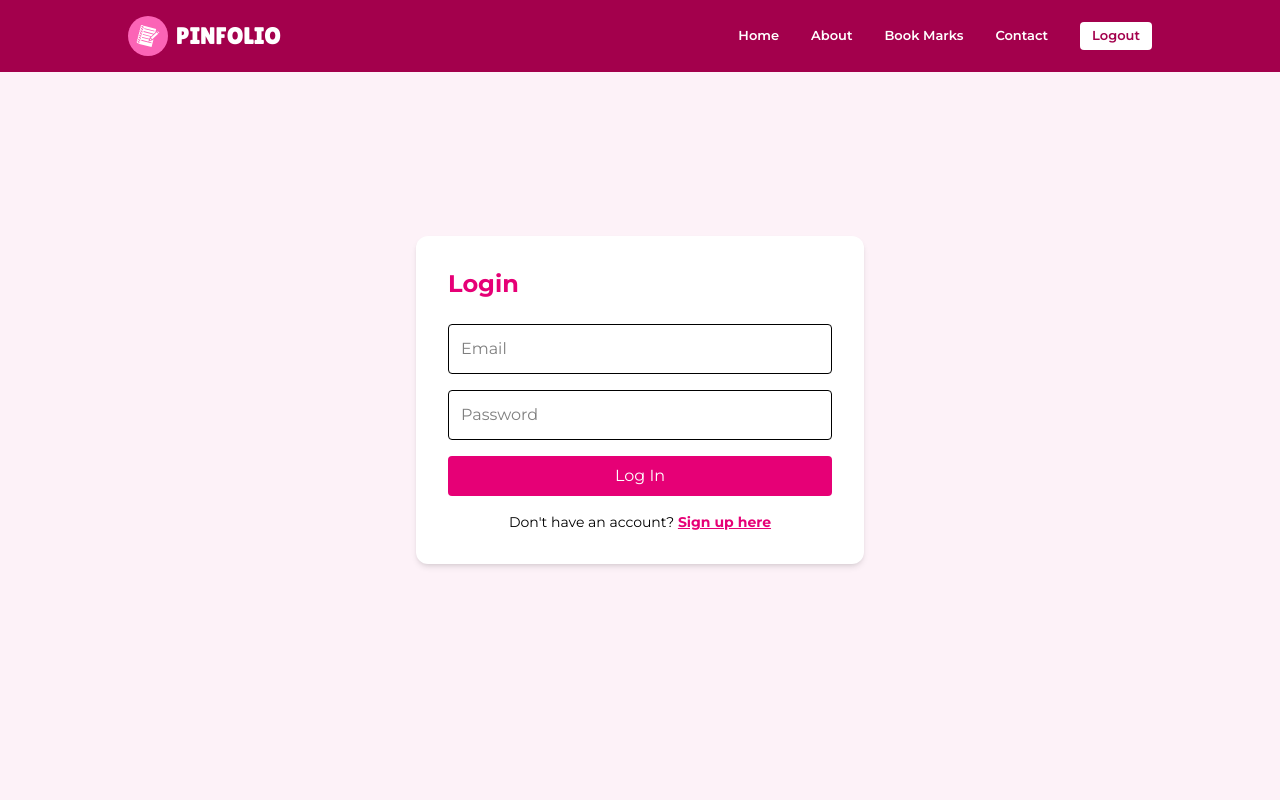
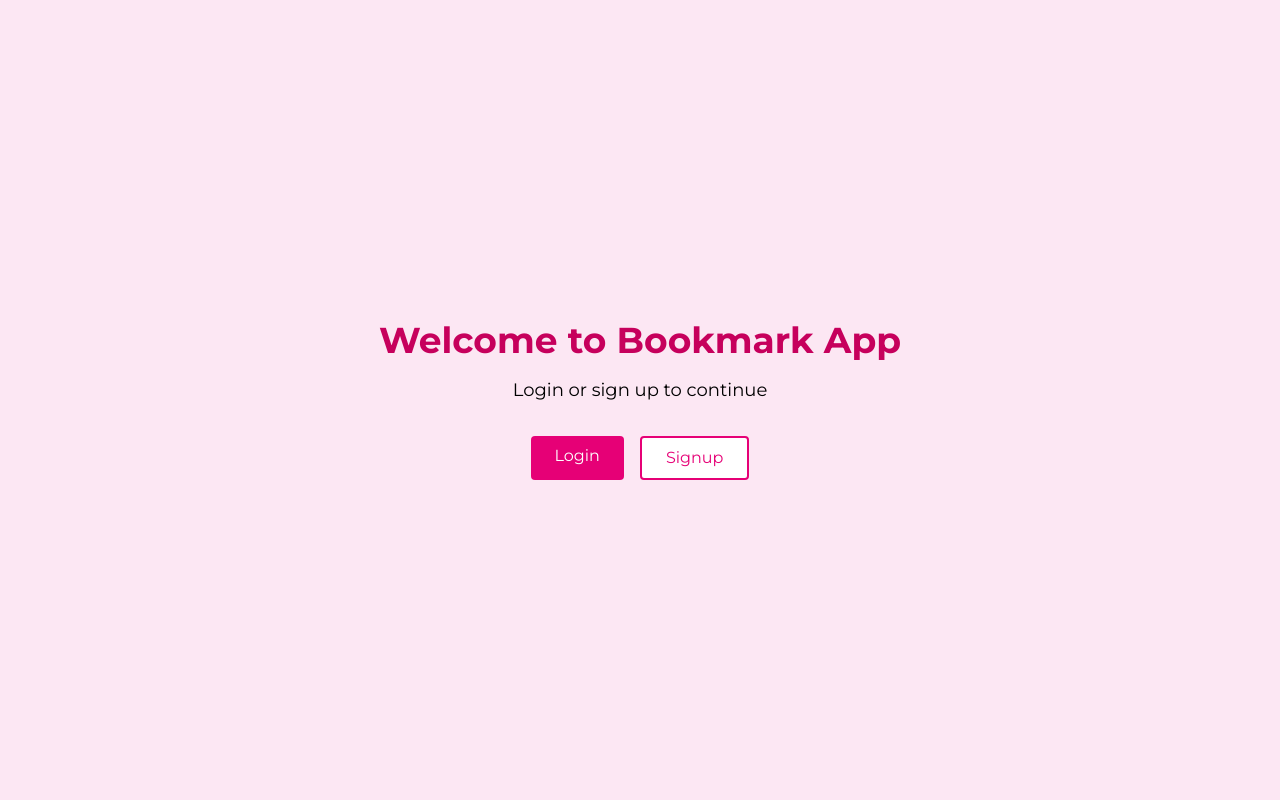
Before and after one commit to yehaniharshika/pinfolio-bookmark-app, a Next.js app in the folder bookmark-frontend/: page / in a window 1280 px wide. Shown: the top 800 px of the page. Built offline with nearby package versions, Linux system fonts and the light colour scheme; a web font is replaced by a local one.

Commit message:
developed page routing in frontend

```diff
--- a/bookmark-frontend/src/components/Home/Navbar/Navbar.tsx
+++ b/bookmark-frontend/src/app/home/Navbar/Navbar.tsx
@@ -19,11 +19,11 @@ const Navbar = () => {
   }, []);
 
   const navLinks = [
-    { name: "Home", href: "#" },
-    { name: "About", href: "#about" },
-    { name: "Book Marks", href: "#bookmarks" },
-    { name: "Contact", href: "#contact" },
-  ];
+  { name: "Home", href: "/home" }, // change this
+  { name: "About", href: "#about" }, // this stays if you're scrolling
+  { name: "Book Marks", href: "#bookmarks" },
+  { name: "Contact", href: "#contact" },
+];
 
   const handleLogout = () => {
     // TODO: Add logout logic here (e.g., clear auth tokens, redirect)
@@ -44,7 +44,7 @@ const Navbar = () => {
             <GiNotebook className="w-6 h-6 text-white" />
           </div>
           <a
-            href="#"
+            href="/home"
             className={`text-xl md:text-2xl text-white uppercase font-bold ${lilitaOne.className}`}
           >
             Pinfolio
--- a/bookmark-frontend/src/components/Home/Home.tsx
+++ b/bookmark-frontend/src/app/home/page.tsx
@@ -2,7 +2,7 @@ import React from 'react'
 import Hero from './Hero/Hero'
 import About from './About/About'
 import BookMark from './BookMark/BookMark'
-import Footer from '../Footer/Footer'
+import Footer from '../../components/Footer/Footer'
 import Navbar from './Navbar/Navbar'
 
 const Home = () => {
@@ -12,7 +12,7 @@ const Home = () => {
       <Hero/>
       <About/>
       <BookMark/>
-      <Footer/>
+
     </div>
   )
 }
--- a/bookmark-frontend/src/app/layout.tsx
+++ b/bookmark-frontend/src/app/layout.tsx
@@ -1,9 +1,8 @@
-// layout.tsx
 "use client";
 
 import { usePathname } from "next/navigation";
-import Navbar from "@/components/Home/Navbar/Navbar";
-import Footer from "@/components/Footer/Footer"; // make sure you have this
+import Navbar from "@/app/home/Navbar/Navbar";
+import Footer from "@/components/Footer/Footer";
 import { lilitaOne, montserrat, nunito, rubikGemstones } from "./fonts/fonts";
 import "./globals.css";
 
@@ -14,16 +13,18 @@ export default function RootLayout({
 }) {
   const pathname = usePathname();
 
-  const isAuthPage = pathname === "/login" || pathname === "/signup";
+  // Hide Navbar and Footer on '/', '/login', and '/signup'
+  const isHiddenPage =
+    pathname === "/" || pathname.startsWith("/login") || pathname.startsWith("/signup");
 
   return (
     <html lang="en" className="scroll-smooth">
       <body
         className={`${nunito.className} ${lilitaOne.className} ${rubikGemstones.className} ${montserrat.className} antialiased`}
       >
-        {!isAuthPage && <Navbar />}
+        {!isHiddenPage && <Navbar />}
         {children}
-        {!isAuthPage && <Footer />}
+        {!isHiddenPage && <Footer />}
       </body>
     </html>
   );
--- a/bookmark-frontend/src/app/login/page.tsx
+++ b/bookmark-frontend/src/app/login/page.tsx
@@ -24,7 +24,7 @@ const LoginPage = () => {
         const data = await response.json();
         localStorage.setItem("token", data.access_token);
         alert("Login successful!");
-        router.replace("/");
+        router.replace("/home");
       } else {
         const errorData = await response.json();
         alert(`Login failed: ${errorData.message || "Unknown error"}`);
--- a/bookmark-frontend/src/app/page.tsx
+++ b/bookmark-frontend/src/app/page.tsx
@@ -1,22 +1,33 @@
-"use client";
+// app/page.tsx
+"use client"; // allows using hooks or client-side code
 
-import Home from "@/components/Home/Home";
-import React, { useState, useEffect } from "react";
-import LoginPage from "./login/page";
+import Link from "next/link"; // for navigation between pages
 
-export default function HomePage() {
-  const [isLoggedIn, setIsLoggedIn] = useState(false);
-  const [loading, setLoading] = useState(true);
+export default function LandingPage() {
+  return (
+    <div className="min-h-screen flex flex-col justify-center items-center bg-pink-100">
+      <h1 className="text-4xl font-bold text-pink-700 mb-4">
+        Welcome to Bookmark App
+      </h1>
+      <p className="mb-8 text-lg text-center">Login or sign up to continue</p>
 
-  useEffect(() => {
-    const token = localStorage.getItem("token");
-    if (token) {
-      setIsLoggedIn(true);
-    }
-    setLoading(false);
-  }, []);
+      <div className="flex gap-4">
+        {/* Link to login page */}
+        <Link
+          href="/login"
+          className="bg-pink-600 text-white px-6 py-2 rounded hover:bg-pink-700 transition"
+        >
+          Login
+        </Link>
 
-  if (loading) return null;
-
-  return isLoggedIn ? <Home /> : <LoginPage />;
+        {/* Link to signup page */}
+        <Link
+          href="/signup"
+          className="bg-white border-2 border-pink-600 text-pink-600 px-6 py-2 rounded hover:bg-pink-100 transition"
+        >
+          Signup
+        </Link>
+      </div>
+    </div>
+  );
 }
```
Also changed, not shown: bookmark-frontend/src/app/home/Hero/Hero.tsx (renamed from bookmark-frontend/src/components/Home/Hero/Hero.tsx, +5 -3 lines), bookmark-frontend/src/app/home/About/About.tsx (renamed from bookmark-frontend/src/components/Home/About/About.tsx), bookmark-frontend/src/app/home/BookMark/BookMark.tsx (renamed from bookmark-frontend/src/components/Home/BookMark/BookMark.tsx).
